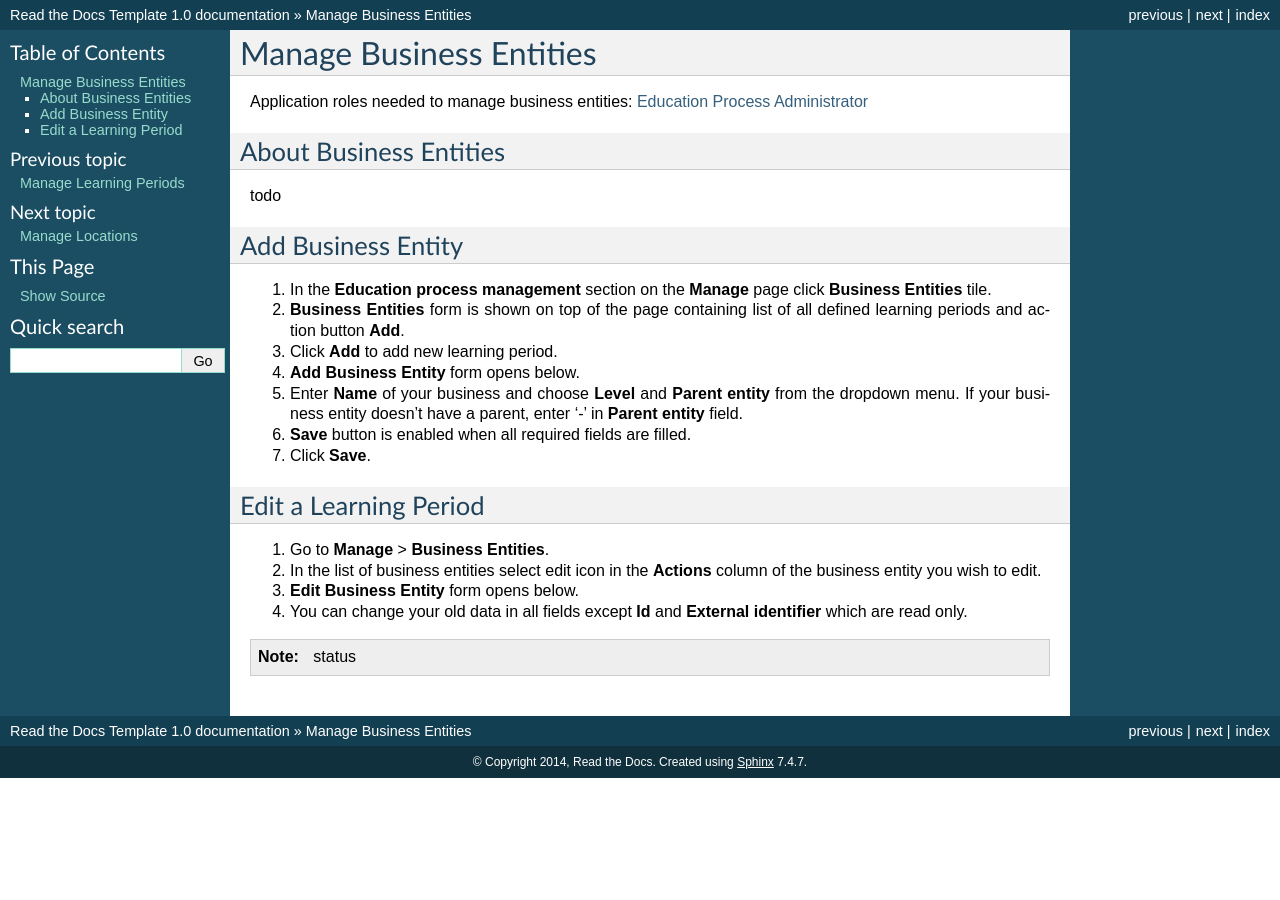
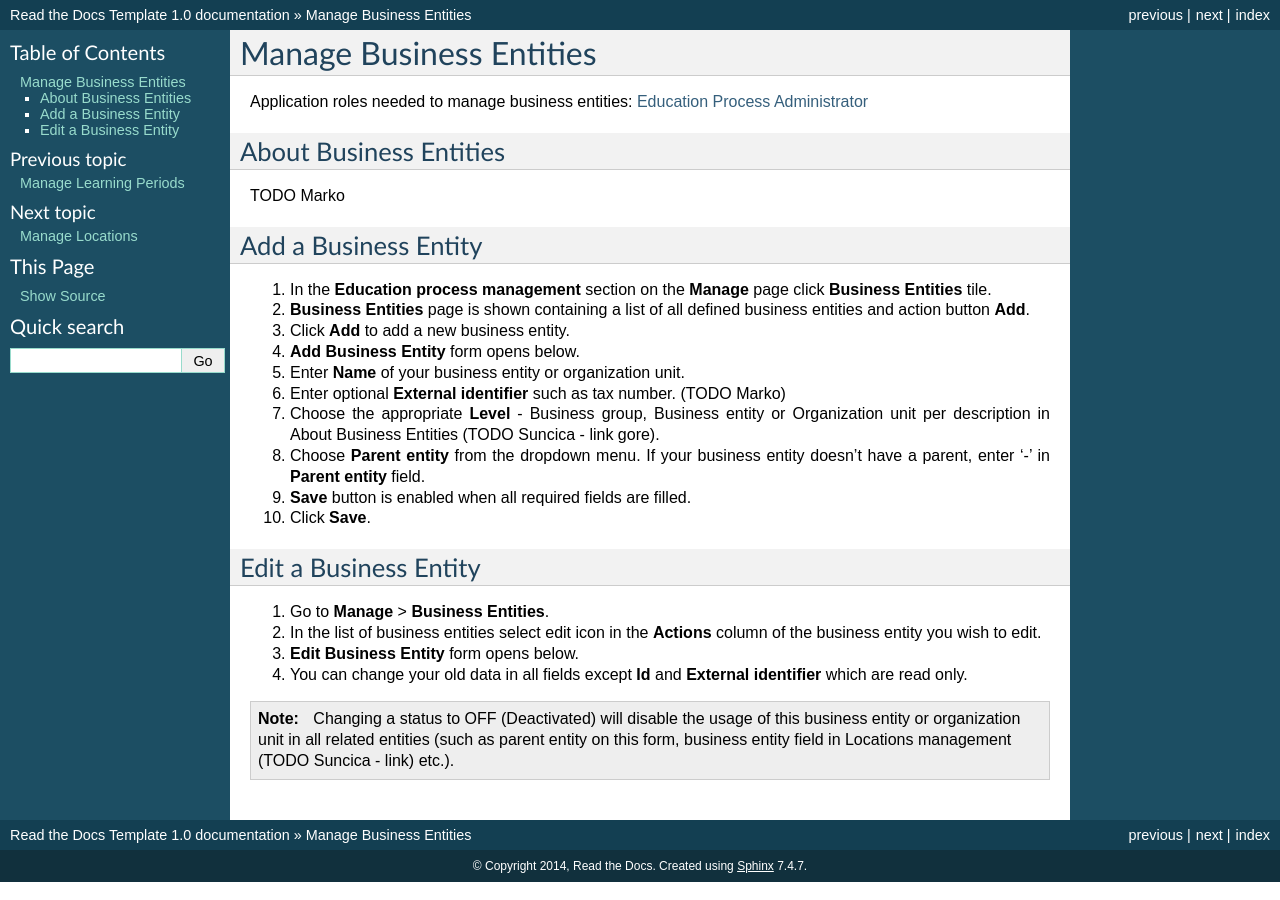
Before and after one commit to pslisko/performa365docs, a Sphinx documentation site: the page built from docs/howto/manage_business_entities.rst, in a window 1280 px wide. Built offline with Sphinx 7.4.7, drawn with Linux system fonts in a browser that asks for light colours; pages that are not in the unit, such as notebooks, are missing from menus.

Commit message:
Update manage_business_entities.rst

```diff
--- a/docs/howto/manage_business_entities.rst
+++ b/docs/howto/manage_business_entities.rst
@@ -6,25 +6,26 @@ Application roles needed to manage business entities: :ref:`Education Process Ad
 About Business Entities
 ^^^^^^^^^^^^^^^^^^^^^^^^^^^
 
-todo
+TODO Marko
 
-Add Business Entity
+Add a Business Entity
 ^^^^^^^^^^^^^^^^^^^^^^^^^^^
 #. In the **Education process management** section on the **Manage** page click **Business Entities** tile.
-#. **Business Entities** form is shown on top of the page containing list of all defined learning periods and action button **Add**.
-#. Click **Add** to add new learning period.
+#. **Business Entities** page is shown containing a list of all defined business entities and action button **Add**.
+#. Click **Add** to add a new business entity.
 #. **Add Business Entity** form opens below.
-#. Enter **Name** of your business and choose **Level** and **Parent entity** from the dropdown menu. If your business entity doesn't have a parent, enter '-' in **Parent entity** field.
+#. Enter **Name** of your business entity or organization unit.
+#. Enter optional **External identifier** such as tax number.  (TODO Marko)
+#. Choose the appropriate **Level** - Business group, Business entity or Organization unit per description in About Business Entities (TODO Suncica - link gore).
+#. Choose **Parent entity** from the dropdown menu. If your business entity doesn't have a parent, enter '-' in **Parent entity** field.
 #. **Save** button is enabled when all required fields are filled.
 #. Click **Save**.
 
-Edit a Learning Period
+Edit a Business Entity
 ^^^^^^^^^^^^^^^^^^^^^^^^^^^
 #. Go to **Manage** > **Business Entities**.
 #. In the list of business entities select edit icon in the **Actions** column of the business entity you wish to edit.
 #. **Edit Business Entity** form opens below.
 #. You can change your old data in all fields except **Id** and **External identifier** which are read only.
 
-
-
-.. note:: status
+.. note:: Changing a status to OFF (Deactivated) will disable the usage of this business entity or organization unit in all related entities (such as parent entity on this form, business entity field in Locations management (TODO Suncica - link) etc.).
```
